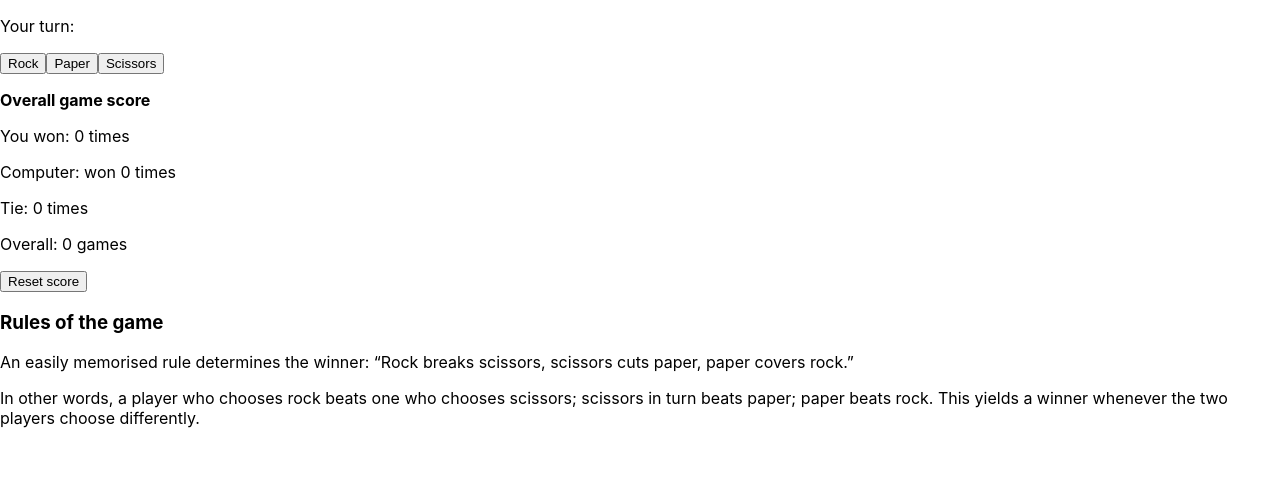
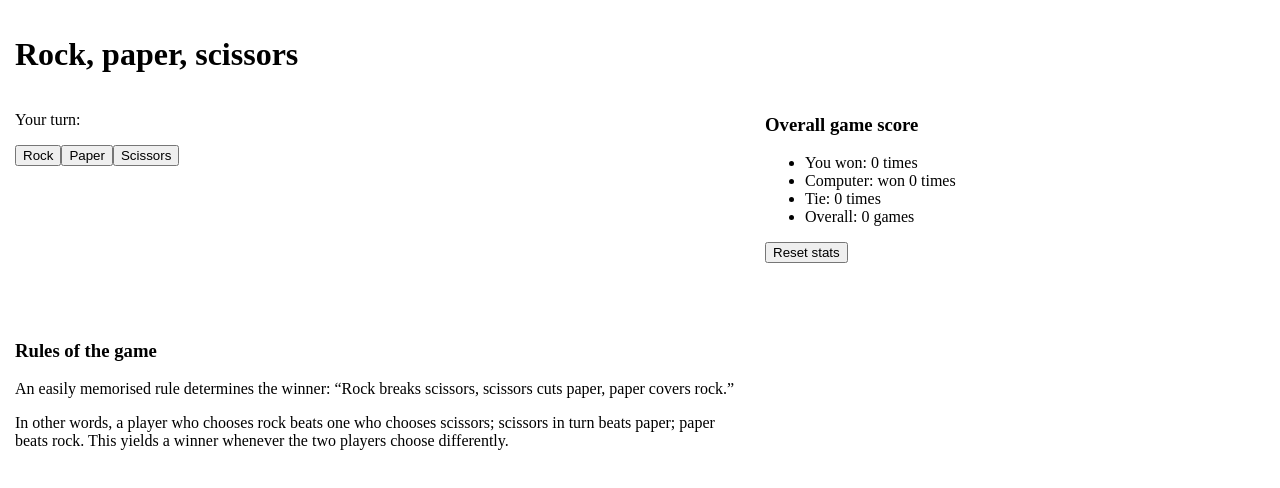
Before and after one commit to EkaterinaGanshina/rock-paper-scissors, a React (Create React App) app: page / in a window 1280 px wide. Shown: the top 488 px of the page. Built offline with nearby package versions, Linux system fonts and the light colour scheme.

Commit message:
Add basic styling for the game

```diff
--- a/src/app/app.tsx
+++ b/src/app/app.tsx
@@ -10,7 +10,7 @@ const initialState: IScore = {
   overall: 0,
 };
 
-export default function App() {
+export const App = () => {
   const [score, setStateScore] = React.useState(initialState);
 
   const recordScore = (outcome: Outcomes): void => {
@@ -42,16 +42,23 @@ export default function App() {
 
   return (
     <div className="container">
+      <h1>Rock, paper, scissors</h1>
+
+      <div className="wrapper">
+        <main className="board-container">
           <Board recordScore={recordScore}/>
+          <Rules/>
+        </main>
 
+        <aside className="statistics">
           <Score
             player={score.player}
             computer={score.computer}
             overall={score.overall}
             resetScore={clearStore}
           />
-
-      <Rules/>
+        </aside>
+      </div>
     </div>
   );
 }
--- a/src/board/board.tsx
+++ b/src/board/board.tsx
@@ -25,7 +25,7 @@ export class Board extends React.Component<IProps, IState> {
     const { playerChoice, outcome } = this.state;
 
     return (
-      <div>
+      <div className="board">
         {playerChoice == null && (
           <React.Fragment>
             <p>Your turn:</p>
--- a/src/index.css
+++ b/src/index.css
@@ -1,13 +1,31 @@
+* {
+  box-sizing: border-box;
+}
+
 body {
   margin: 0;
-  font-family: -apple-system, BlinkMacSystemFont, 'Segoe UI', 'Roboto', 'Oxygen',
-    'Ubuntu', 'Cantarell', 'Fira Sans', 'Droid Sans', 'Helvetica Neue',
-    sans-serif;
-  -webkit-font-smoothing: antialiased;
-  -moz-osx-font-smoothing: grayscale;
+
 }
 
-code {
-  font-family: source-code-pro, Menlo, Monaco, Consolas, 'Courier New',
-    monospace;
+.container {
+  width: 100%;
+  margin: 0 auto;
+  padding: 15px;
 }
+
+.wrapper {
+  display: flex;
+}
+
+.board-container {
+  flex-basis: 60%;
+  padding-right: 15px;
+}
+
+.board {
+  min-height: 210px;
+}
+
+.statistics {
+  flex-basis: 40%;
+}
--- a/src/index.tsx
+++ b/src/index.tsx
@@ -1,6 +1,6 @@
 import * as React from 'react';
 import * as ReactDOM from 'react-dom';
 import './index.css';
-import App from './app/app';
+import { App } from './app/app';
 
 ReactDOM.render(<App />, document.getElementById('root'));
--- a/src/rules/rules.tsx
+++ b/src/rules/rules.tsx
@@ -1,7 +1,7 @@
 import * as React from 'react';
 
 export const Rules = () => (
-  <div>
+  <div className="rules">
     <h3>Rules of the game</h3>
     <p>An easily memorised rule determines the winner: “Rock breaks scissors, scissors cuts paper, paper covers rock.”</p>
     <p>In other words, a player who chooses rock beats one who chooses scissors; scissors in turn beats paper; paper beats rock. This yields a winner whenever the two players choose differently.</p>
--- a/src/score/score.tsx
+++ b/src/score/score.tsx
@@ -15,14 +15,22 @@ export const Score = (props: IScoreProps) => {
 
   return (
     <div>
-      <p><strong>Overall game score</strong></p>
-      <p>You won: {props.player} times</p>
-      <p>Computer: won {props.computer} times</p>
-      <p>Tie: {ties} times</p>
-      <p>Overall: {props.overall} games</p>
-      <div>
-        <button type="button" onClick={props.resetScore}>Reset score</button>
-      </div>
+      <h3>Overall game score</h3>
+
+      <ul>
+        <li>You won: {props.player} times</li>
+        <li>Computer: won {props.computer} times</li>
+        <li>Tie: {ties} times</li>
+        <li>Overall: {props.overall} games</li>
+      </ul>
+
+      <button
+        type="button"
+        className="btn-reset"
+        onClick={props.resetScore}
+      >
+        Reset stats
+      </button>
     </div>
   )
 };
```
Lines whose indentation alone changed are shown as unchanged.
